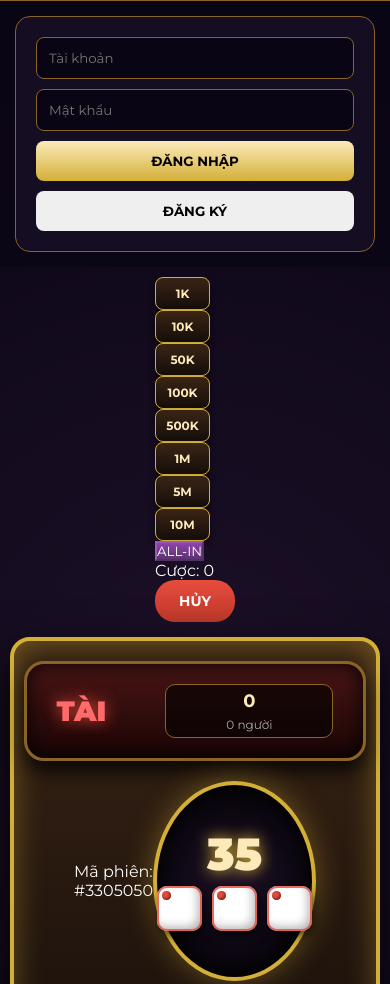
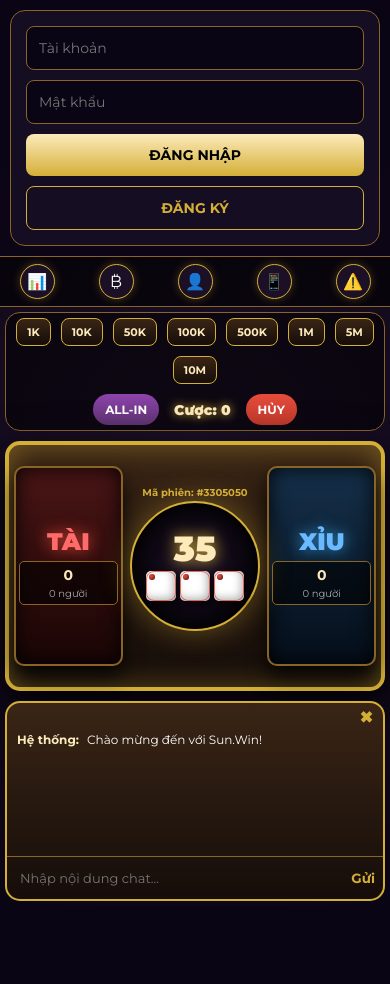
Before and after one commit to dqb101011-cyber/tai-xiu, a website: page public/index.html in a window 390 px wide. Shown: the top 984 px of the page. After the commit the page ends 906 px from the top, so only its background shows below. Drawn offline with nearby package versions, Linux system fonts and the light colour scheme; no server answers.

Commit message:
style.css

```diff
--- a/public/style.css
+++ b/public/style.css
@@ -10,46 +10,56 @@
 }
 
 * { box-sizing: border-box; margin: 0; padding: 0; font-family: 'Montserrat', sans-serif; user-select: none; }
-
 body { background-color: var(--bg-dark); background-image: radial-gradient(circle at 50% 50%, #1c1027 0%, #0a0514 100%); color: #fff; height: 100vh; display: flex; overflow: hidden; }
 
 /* CỘT TRÁI */
-.left-sidebar { width: 70px; background: rgba(0,0,0,0.6); border-right: 1px solid var(--gold-dark); display: flex; flex-direction: column; align-items: center; padding: 20px 0; gap: 20px; z-index: 100; }
+.left-sidebar { width: 70px; background: rgba(0,0,0,0.6); border-right: 1px solid var(--gold-dark); display: flex; flex-direction: column; align-items: center; padding: 20px 0; gap: 15px; z-index: 100; }
 .menu-icon { width: 45px; height: 45px; background: #1c1027; border-radius: 50%; display: flex; justify-content: center; align-items: center; font-size: 20px; cursor: pointer; border: 1px solid var(--gold); box-shadow: 0 0 10px rgba(212, 175, 55, 0.3); transition: 0.3s; }
 .menu-icon:hover { transform: scale(1.1); box-shadow: 0 0 15px var(--gold); }
 
 /* CỘT GIỮA */
-.main-board { flex: 1; display: flex; flex-direction: column; align-items: center; position: relative; padding: 20px; }
-.game-table-container { position: relative; width: 100%; max-width: 800px; height: 500px; background: linear-gradient(180deg, #3a2515 0%, #150d0a 100%); border: 4px solid var(--gold); border-radius: 40px; box-shadow: 0 20px 50px rgba(0,0,0,0.9), inset 0 0 30px rgba(212, 175, 55, 0.4); display: flex; justify-content: space-between; align-items: center; padding: 20px 40px; }
+.main-board { flex: 1; display: flex; flex-direction: column; align-items: center; position: relative; padding: 15px; }
+.bet-controls { width: 100%; max-width: 800px; background: rgba(0,0,0,0.5); padding: 10px; border-radius: 15px; border: 1px solid var(--gold-dark); margin-bottom: 15px; display: flex; flex-direction: column; gap: 10px; align-items: center; }
+.chip-row { display: flex; gap: 10px; flex-wrap: wrap; justify-content: center; }
+.chip { background: linear-gradient(180deg, #3a2515, #150d0a); border: 1px solid var(--gold); color: var(--gold-light); padding: 8px 12px; border-radius: 8px; cursor: pointer; font-weight: bold; font-size: 13px; transition: 0.2s; }
+.chip.active { background: var(--gold); color: #000; transform: scale(1.1); box-shadow: 0 0 15px var(--gold); }
+.action-row { display: flex; gap: 15px; align-items: center; justify-content: center; width: 100%; }
+.btn-allin { background: linear-gradient(180deg, #8e44ad, #5e3370); color: #fff; padding: 10px 20px; border-radius: 20px; font-weight: bold; cursor: pointer; border: none; }
+.btn-cancel { background: linear-gradient(180deg, #e74c3c, #c0392b); color: #fff; padding: 10px 20px; border-radius: 20px; font-weight: bold; cursor: pointer; border: none; }
+.current-bet-display { color: var(--gold-light); font-weight: 900; font-size: 18px; text-shadow: 0 0 10px var(--gold); }
+
+/* BÀN GAME */
+.game-table-container { position: relative; width: 100%; max-width: 800px; height: 380px; background: linear-gradient(180deg, #3a2515 0%, #150d0a 100%); border: 4px solid var(--gold); border-radius: 30px; box-shadow: 0 20px 50px rgba(0,0,0,0.9), inset 0 0 30px rgba(212, 175, 55, 0.4); display: flex; justify-content: space-between; align-items: center; padding: 20px; }
 
 /* KHUNG TÀI XỈU */
-.bet-panel { width: 30%; height: 80%; border-radius: 20px; display: flex; flex-direction: column; justify-content: center; align-items: center; border: 3px solid var(--gold-dark); box-shadow: inset 0 0 20px rgba(0,0,0,0.9), 0 10px 20px rgba(0,0,0,0.8); position: relative; overflow: hidden; transition: 0.3s; }
+.bet-panel { width: 28%; height: 70%; border-radius: 20px; display: flex; flex-direction: column; justify-content: center; align-items: center; border: 3px solid var(--gold-dark); box-shadow: inset 0 0 20px rgba(0,0,0,0.9), 0 10px 20px rgba(0,0,0,0.8); position: relative; overflow: hidden; transition: 0.3s; cursor: pointer; }
+.bet-panel:hover { transform: scale(1.02); }
 .bet-panel.tai { background: linear-gradient(180deg, #4a1515, #1a0505); }
 .bet-panel.xiu { background: linear-gradient(180deg, #15304a, #050e1a); }
-.bet-panel h2 { font-size: 50px; font-weight: 900; margin-bottom: 10px; }
+.bet-panel h2 { font-size: 40px; font-weight: 900; margin-bottom: 10px; }
 .bet-panel.tai h2 { color: #ff6b6b; text-shadow: 0 0 15px var(--red); }
 .bet-panel.xiu h2 { color: #6bb9ff; text-shadow: 0 0 15px var(--blue); }
-.bet-amount-box { background: rgba(0,0,0,0.6); padding: 10px 20px; border-radius: 10px; border: 1px solid var(--gold-dark); width: 80%; text-align: center; }
-.bet-amount { font-size: 20px; font-weight: 700; color: var(--gold-light); }
-.bet-players { font-size: 12px; color: #aaa; margin-top: 5px; }
+.bet-amount-box { background: rgba(0,0,0,0.6); padding: 8px; border-radius: 10px; border: 1px solid var(--gold-dark); width: 90%; text-align: center; }
+.bet-amount { font-size: 18px; font-weight: 700; color: var(--gold-light); }
+.bet-players { font-size: 11px; color: #aaa; margin-top: 3px; }
 
 /* HIỆU ỨNG THẮNG THUA */
 .win-glow { animation: winFlash 1.5s infinite alternate; }
-@keyframes winFlash { 0% { box-shadow: inset 0 0 20px var(--green), 0 0 20px var(--green); border-color: var(--green); } 100% { box-shadow: inset 0 0 80px var(--green), 0 0 80px var(--green); border-color: var(--green); transform: scale(1.02); } }
-.lose-dim { filter: grayscale(80%) brightness(0.5); }
+@keyframes winFlash { 0% { box-shadow: inset 0 0 20px var(--green), 0 0 20px var(--green); border-color: var(--green); } 100% { box-shadow: inset 0 0 80px var(--green), 0 0 80px var(--green); border-color: var(--green); transform: scale(1.05); } }
+.lose-dim { filter: grayscale(80%) brightness(0.4); }
 
 /* VÒNG XÚC XẮC */
-.center-dice-container { position: relative; width: 220px; height: 220px; display: flex; justify-content: center; align-items: center; }
+.center-dice-container { position: relative; width: 200px; height: 200px; display: flex; justify-content: center; align-items: center; }
+.session-code { position: absolute; top: -25px; font-size: 12px; color: var(--gold); font-weight: bold; }
 .dice-circle { width: 100%; height: 100%; border-radius: 50%; background: radial-gradient(circle, #1c1027 0%, #000 100%); border: 4px solid var(--gold); box-shadow: 0 0 30px rgba(212, 175, 55, 0.4), inset 0 0 20px #000; display: flex; flex-direction: column; justify-content: center; align-items: center; z-index: 5; }
-.timer-display { font-size: 60px; font-weight: 900; color: var(--gold-light); text-shadow: 0 0 15px var(--gold); line-height: 1; margin-bottom: 10px; }
-.dice-area { display: flex; gap: 10px; }
+.timer-display { font-size: 50px; font-weight: 900; color: var(--gold-light); text-shadow: 0 0 15px var(--gold); line-height: 1; margin-bottom: 10px; }
+.dice-area { display: flex; gap: 8px; }
 
 /* XÚC XẮC 3D */
-.dice { width: 50px; height: 50px; background: #fff; border-radius: 10px; box-shadow: inset -4px -4px 10px rgba(0,0,0,0.3), 2px 5px 10px rgba(0,0,0,0.6); display: flex; flex-wrap: wrap; padding: 6px; justify-content: space-between; align-content: space-between; position: relative; }
-.dice::after { content: ''; position: absolute; top: 0; left: 0; right: 0; bottom: 0; border: 2px solid var(--red); border-radius: 10px; opacity: 0.8; pointer-events: none; }
-.dot { width: 10px; height: 10px; background: var(--red); border-radius: 50%; box-shadow: inset -1px -1px 3px rgba(0,0,0,0.6); }
+.dice { width: 45px; height: 45px; background: #fff; border-radius: 8px; box-shadow: inset -3px -3px 8px rgba(0,0,0,0.3), 2px 4px 8px rgba(0,0,0,0.6); display: flex; flex-wrap: wrap; padding: 5px; justify-content: space-between; align-content: space-between; position: relative; }
+.dice::after { content: ''; position: absolute; top: 0; left: 0; right: 0; bottom: 0; border: 2px solid var(--red); border-radius: 8px; opacity: 0.8; pointer-events: none; }
+.dot { width: 8px; height: 8px; background: var(--red); border-radius: 50%; box-shadow: inset -1px -1px 3px rgba(0,0,0,0.6); }
 
-/* ẨN CHẤM XÚC XẮC */
 .dice[data-value="1"] .dot:nth-child(n+2) { display: none; }
 .dice[data-value="2"] .dot:nth-child(1), .dice[data-value="2"] .dot:nth-child(3), .dice[data-value="2"] .dot:nth-child(4), .dice[data-value="2"] .dot:nth-child(5), .dice[data-value="2"] .dot:nth-child(6), .dice[data-value="2"] .dot:nth-child(7) { display: none; }
 .dice[data-value="3"] .dot:nth-child(1), .dice[data-value="3"] .dot:nth-child(3), .dice[data-value="3"] .dot:nth-child(5), .dice[data-value="3"] .dot:nth-child(6), .dice[data-value="3"] .dot:nth-child(7) { display: none; }
@@ -57,71 +67,81 @@ body { background-color: var(--bg-dark); background-image: radial-gradient(circl
 .dice[data-value="5"] .dot:nth-child(1), .dice[data-value="5"] .dot:nth-child(3), .dice[data-value="5"] .dot:nth-child(5), .dice[data-value="5"] .dot:nth-child(6), .dice[data-value="5"] .dot:nth-child(7) { display: none; }
 .dice[data-value="6"] .dot:nth-child(1), .dice[data-value="6"] .dot:nth-child(3), .dice[data-value="6"] .dot:nth-child(5), .dice[data-value="6"] .dot:nth-child(6), .dice[data-value="6"] .dot:nth-child(7) { display: none; }
 
-/* HIỆU ỨNG LẮC */
 .rolling { animation: shake 0.3s infinite; }
 @keyframes shake { 0% { transform: translate(1px, 1px) rotate(0deg); } 10% { transform: translate(-1px, -2px) rotate(-3deg); } 20% { transform: translate(-3px, 0px) rotate(3deg); } 30% { transform: translate(3px, 2px) rotate(0deg); } 40% { transform: translate(1px, -1px) rotate(3deg); } 50% { transform: translate(-1px, 2px) rotate(-3deg); } 60% { transform: translate(-3px, 1px) rotate(0deg); } 70% { transform: translate(3px, 1px) rotate(-3deg); } 80% { transform: translate(-1px, -1px) rotate(3deg); } 90% { transform: translate(1px, 2px) rotate(0deg); } 100% { transform: translate(1px, -2px) rotate(-3deg); } }
 
 /* BÁT ÚP */
 .bowl-container { position: absolute; top: 0; left: 0; width: 100%; height: 100%; border-radius: 50%; overflow: hidden; z-index: 20; display: none; border: 4px solid var(--gold); background: #000; }
-.bowl-cover { position: absolute; top: 0; left: 0; width: 100%; height: 100%; background: radial-gradient(circle, #7a6343, #2a1b10); cursor: grab; display: flex; justify-content: center; align-items: center; font-weight: 900; color: var(--gold-light); text-shadow: 0 0 10px #000; font-size: 20px; transition: transform 0.1s; }
-.bowl-dice-area { position: absolute; top: 0; left: 0; width: 100%; height: 100%; display: flex; justify-content: center; align-items: center; gap: 10px; padding-top: 20px; }
-
-/* NÚT ĐẶT CƯỢC */
-.bet-controls-left { position: absolute; left: 20px; top: 50%; transform: translateY(-50%); display: flex; flex-direction: column; gap: 10px; z-index: 50; }
-.chip { background: linear-gradient(180deg, #3a2515, #150d0a); border: 1px solid var(--gold); color: var(--gold-light); padding: 10px 15px; border-radius: 8px; cursor: pointer; font-weight: bold; text-align: center; width: 70px; transition: 0.2s; box-shadow: 0 4px 6px rgba(0,0,0,0.5); font-size: 14px; }
-.chip:active, .chip.active { background: var(--gold); color: #000; transform: scale(0.95); }
-.btn-allin { background: linear-gradient(180deg, #8e44ad, #5e3370); color: #fff; border-color: #9b59b6; }
-.btn-bet-main { background: linear-gradient(180deg, #fceabb, #d4af37); color: #000; padding: 15px 10px; border-radius: 20px; font-weight: 900; width: 90px; cursor: pointer; border: none; margin-top: 20px; box-shadow: 0 4px 10px rgba(212, 175, 55, 0.4); }
-.btn-cancel { background: linear-gradient(180deg, #e74c3c, #c0392b); color: #fff; padding: 10px; border-radius: 20px; font-weight: bold; width: 90px; cursor: pointer; border: none; }
+.bowl-cover { position: absolute; top: 0; left: 0; width: 100%; height: 100%; background: radial-gradient(circle, #7a6343, #2a1b10); cursor: grab; display: flex; justify-content: center; align-items: center; font-weight: 900; color: var(--gold-light); font-size: 16px; transition: transform 0.1s; }
+.bowl-dice-area { position: absolute; top: 0; left: 0; width: 100%; height: 100%; display: flex; justify-content: center; align-items: center; gap: 8px; padding-top: 15px; }
 
 /* CỘT PHẢI */
-.right-sidebar { width: 300px; background: rgba(10,5,20,0.8); border-left: 1px solid var(--gold-dark); padding: 20px; display: flex; flex-direction: column; gap: 15px; z-index: 100; }
-.auth-box { display: flex; flex-direction: column; gap: 10px; background: #150d21; padding: 20px; border-radius: 15px; border: 1px solid var(--gold-dark); }
-.auth-box input { background: #0a0514; border: 1px solid var(--gold-dark); color: #fff; padding: 12px; border-radius: 8px; outline: none; }
-.btn { padding: 12px; border-radius: 8px; border: none; font-weight: bold; cursor: pointer; }
+.right-sidebar { width: 280px; background: rgba(10,5,20,0.9); border-left: 1px solid var(--gold-dark); padding: 15px; display: flex; flex-direction: column; gap: 15px; z-index: 100; }
+.auth-box { display: flex; flex-direction: column; gap: 10px; background: #150d21; padding: 15px; border-radius: 15px; border: 1px solid var(--gold-dark); }
+.auth-box input { background: #0a0514; border: 1px solid var(--gold-dark); color: #fff; padding: 12px; border-radius: 8px; outline: none; font-size: 14px; }
+.btn { padding: 12px; border-radius: 8px; border: none; font-weight: bold; cursor: pointer; font-size: 14px;}
 .btn-primary { background: linear-gradient(180deg, #fceabb, #d4af37); color: #000; }
-.user-box { display: none; flex-direction: column; gap: 10px; background: #150d21; padding: 20px; border-radius: 15px; border: 1px solid var(--gold); text-align: center; box-shadow: 0 0 20px rgba(212, 175, 55, 0.2); }
-.balance { font-size: 28px; color: var(--green); font-weight: 900; text-shadow: 0 0 10px var(--green); }
+.btn-register { background: transparent; border: 1px solid var(--gold); color: var(--gold); }
+.user-box { display: none; flex-direction: column; gap: 10px; background: #150d21; padding: 15px; border-radius: 15px; border: 1px solid var(--gold); text-align: center; box-shadow: 0 0 20px rgba(212, 175, 55, 0.2); }
+.user-greeting { font-size: 16px; color: #fff; }
+.balance { font-size: 24px; color: var(--green); font-weight: 900; text-shadow: 0 0 10px var(--green); margin: 5px 0;}
 .btn-deposit { background: var(--green); color: #fff; }
 .btn-logout { background: var(--red); color: #fff; }
 
 /* CHAT */
-.chat-container { position: absolute; bottom: 20px; left: 90px; width: 450px; height: 200px; background: linear-gradient(180deg, #3a2515, #150d0a); border: 2px solid var(--gold); border-radius: 15px; display: flex; flex-direction: column; z-index: 80; box-shadow: 0 10px 30px rgba(0,0,0,0.9); }
-.chat-header { padding: 10px; display: flex; justify-content: flex-end; }
-.close-chat { cursor: pointer; color: var(--gold); font-weight: bold; font-size: 18px; }
-.chat-messages { flex: 1; overflow-y: auto; padding: 0 15px 10px 15px; font-size: 13px; display: flex; flex-direction: column; gap: 5px; }
+.chat-container { position: absolute; bottom: 10px; left: 10px; width: 350px; height: 180px; background: linear-gradient(180deg, #3a2515, #150d0a); border: 2px solid var(--gold); border-radius: 15px; display: flex; flex-direction: column; z-index: 80; }
+.chat-header { padding: 5px 10px; display: flex; justify-content: flex-end; }
+.close-chat { cursor: pointer; color: var(--gold); font-weight: bold; font-size: 16px; }
+.chat-messages { flex: 1; overflow-y: auto; padding: 0 10px 5px 10px; font-size: 12px; display: flex; flex-direction: column; gap: 5px; }
 .chat-msg .user { color: var(--gold-light); font-weight: bold; margin-right: 5px; }
-.chat-input-area { display: flex; padding: 10px; border-top: 1px solid var(--gold-dark); }
-.chat-input-area input { flex: 1; background: transparent; border: none; color: #fff; padding: 5px; outline: none; }
+.chat-input-area { display: flex; padding: 8px; border-top: 1px solid var(--gold-dark); }
+.chat-input-area input { flex: 1; background: transparent; border: none; color: #fff; padding: 5px; outline: none; font-size: 13px; }
 .chat-input-area button { background: transparent; border: none; color: var(--gold); font-weight: bold; cursor: pointer; }
 
 /* MODAL & TOAST */
 .modal { display: none; position: fixed; top: 0; left: 0; right: 0; bottom: 0; background: rgba(0,0,0,0.9); justify-content: center; align-items: center; z-index: 999; }
-.modal-content { background: var(--panel-bg); padding: 30px; border: 2px solid var(--gold); border-radius: 15px; text-align: center; box-shadow: 0 0 50px rgba(212, 175, 55, 0.5); }
-.toast { position: fixed; top: 20px; right: 20px; background: rgba(0,0,0,0.9); color: #fff; padding: 15px 25px; border-radius: 10px; font-weight: bold; z-index: 1000; display: none; align-items: center; gap: 15px; border: 2px solid var(--green); box-shadow: 0 0 20px var(--green); font-size: 16px; }
+.modal-content { background: var(--panel-bg); padding: 25px; border: 2px solid var(--gold); border-radius: 15px; text-align: center; box-shadow: 0 0 50px rgba(212, 175, 55, 0.5); }
+.toast { position: fixed; top: 20px; right: 20px; background: rgba(0,0,0,0.9); color: #fff; padding: 15px 20px; border-radius: 10px; font-weight: bold; z-index: 1000; display: none; align-items: center; gap: 15px; border: 2px solid var(--green); box-shadow: 0 0 20px var(--green); font-size: 14px; max-width: 80%; }
 .toast .close-btn { cursor: pointer; background: rgba(255,255,255,0.2); padding: 2px 8px; border-radius: 5px; }
-.history-table { width: 100%; border-collapse: collapse; margin-top: 15px; color: #fff; font-size: 14px; }
+.history-table { width: 100%; border-collapse: collapse; margin-top: 15px; color: #fff; font-size: 13px; }
 .history-table th, .history-table td { border: 1px solid var(--gold-dark); padding: 8px; text-align: center; }
 .history-table th { background: rgba(212, 175, 55, 0.2); color: var(--gold-light); }
 
-/* RESPONSIVE MOBILE */
+/* ==================================================== */
+/* ÉP GIAO DIỆN MOBILE KHÔNG BỊ XẾP DỌC (RESPONSIVE) */
+/* ==================================================== */
 @media (max-width: 900px) {
     body { flex-direction: column; overflow-y: auto; height: auto; }
-    .left-sidebar { display: none; }
-    .right-sidebar { width: 100%; border-left: none; border-top: 1px solid var(--gold-dark); padding: 15px; order: -1; }
-    .main-board { padding: 10px; display: flex; flex-direction: column; gap: 15px; }
-    .game-table-container { flex-direction: column; height: auto; padding: 20px 10px; gap: 20px; border-radius: 20px; }
-    .bet-panel { width: 100%; height: 100px; flex-direction: row; justify-content: space-around; }
-    .bet-panel h2 { font-size: 28px; margin: 0; }
-    .bet-amount-box { width: 50%; padding: 5px 10px; }
-    .bet-amount { font-size: 18px; }
-    .center-dice-container { width: 200px; height: 200px; }
-    .timer-display { font-size: 45px; }
-    .dice { width: 45px; height: 45px; padding: 5px; }
-    .dot { width: 9px; height: 9px; }
-    .bet-controls-left { position: relative; left: 0; top: 0; transform: none; flex-direction: row; flex-wrap: wrap; justify-content: center; width: 100%; gap: 8px; }
-    .chip { width: 55px; padding: 8px 0; font-size: 12px; }
-    .btn-bet-main { width: 120px; padding: 12px; margin-top: 0; font-size: 14px; }
-    .btn-cancel { width: 80px; padding: 12px; font-size: 14px; }
-    .chat-container { position: relative; width: 100%; left: 0; bottom: 0; height: 250px; }
-}
+    .left-sidebar { flex-direction: row; width: 100%; height: 50px; justify-content: space-around; padding: 5px; border-right: none; border-bottom: 1px solid var(--gold-dark); position: static; }
+    .menu-icon { width: 35px; height: 35px; font-size: 16px; }
+    .right-sidebar { width: 100%; border-left: none; border-bottom: 1px solid var(--gold-dark); order: -1; padding: 10px; }
+
+    .main-board { padding: 5px; }
+    .bet-controls { padding: 5px; margin-bottom: 10px; }
+    .chip { padding: 6px 10px; font-size: 11px; }
+    .current-bet-display { font-size: 14px; }
+    .btn-allin, .btn-cancel { padding: 8px 12px; font-size: 12px; }
+
+    /* Ép bàn game nằm ngang */
+    .game-table-container { flex-direction: row !important; height: 250px; padding: 10px 5px; border-radius: 15px; gap: 5px; }
+    .bet-panel { width: 30%; height: 90%; border-radius: 10px; border-width: 2px; }
+    .bet-panel h2 { font-size: 24px; margin-bottom: 5px; }
+    .bet-amount-box { padding: 4px; border-radius: 5px; width: 95%; }
+    .bet-amount { font-size: 14px; }
+    .bet-players { font-size: 10px; }
+
+    .center-dice-container { width: 130px; height: 130px; }
+    .session-code { top: -15px; font-size: 10px; }
+    .dice-circle { border-width: 2px; }
+    .timer-display { font-size: 35px; margin-bottom: 5px; }
+    .dice-area { gap: 4px; }
+    .dice { width: 30px; height: 30px; padding: 3px; border-radius: 5px; }
+    .dice::after { border-width: 1px; }
+    .dot { width: 6px; height: 6px; }
+
+    .bowl-cover { font-size: 12px; }
+    .bowl-dice-area { gap: 4px; padding-top: 5px; }
+
+    /* Chat chuyển xuống dưới cùng */
+    .chat-container { position: relative; width: 100%; left: 0; bottom: 0; margin-top: 10px; height: 200px; }
+                                                                                                                                                                                                                                                                                                                                                                                                                                                                                                                                                                                                           }
```
